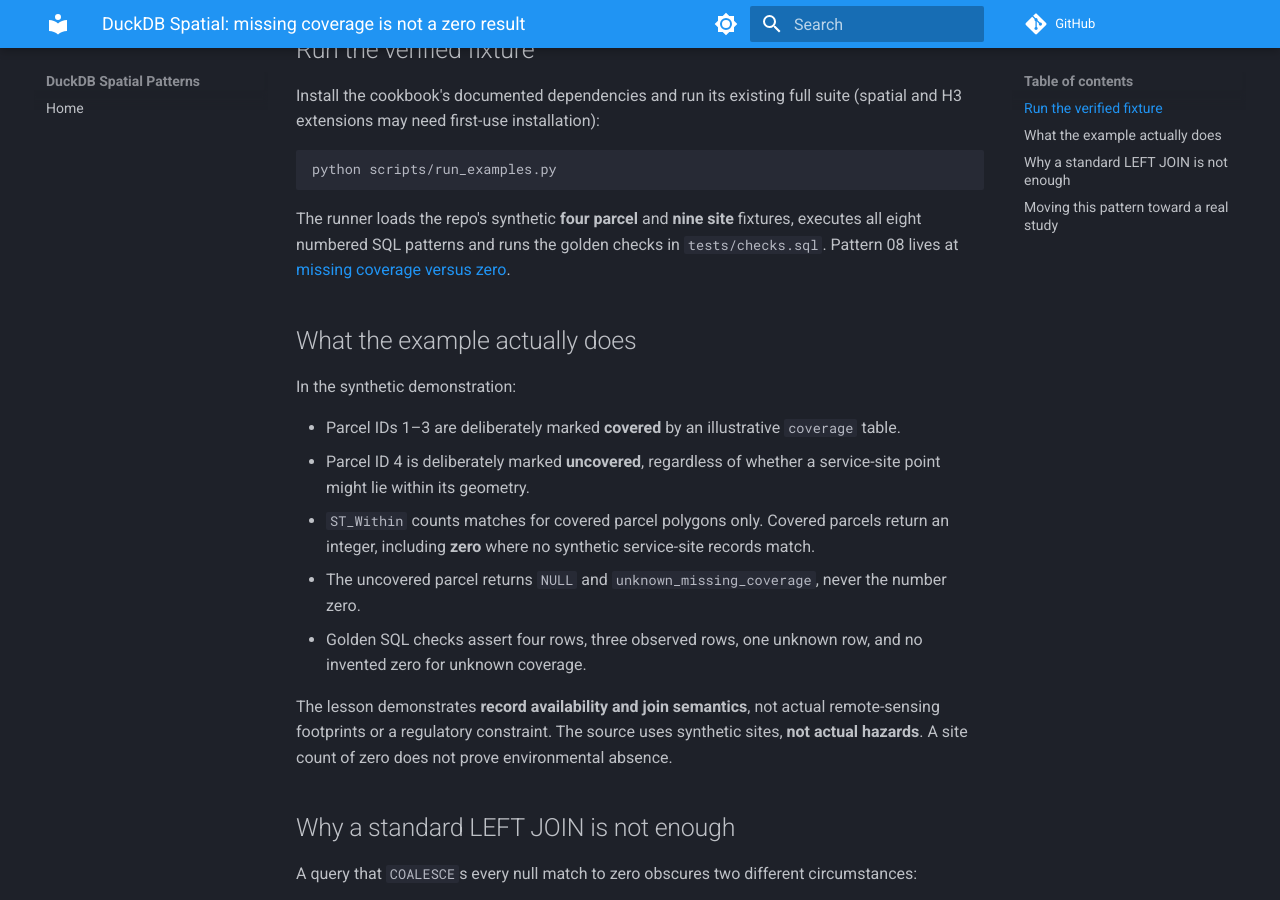
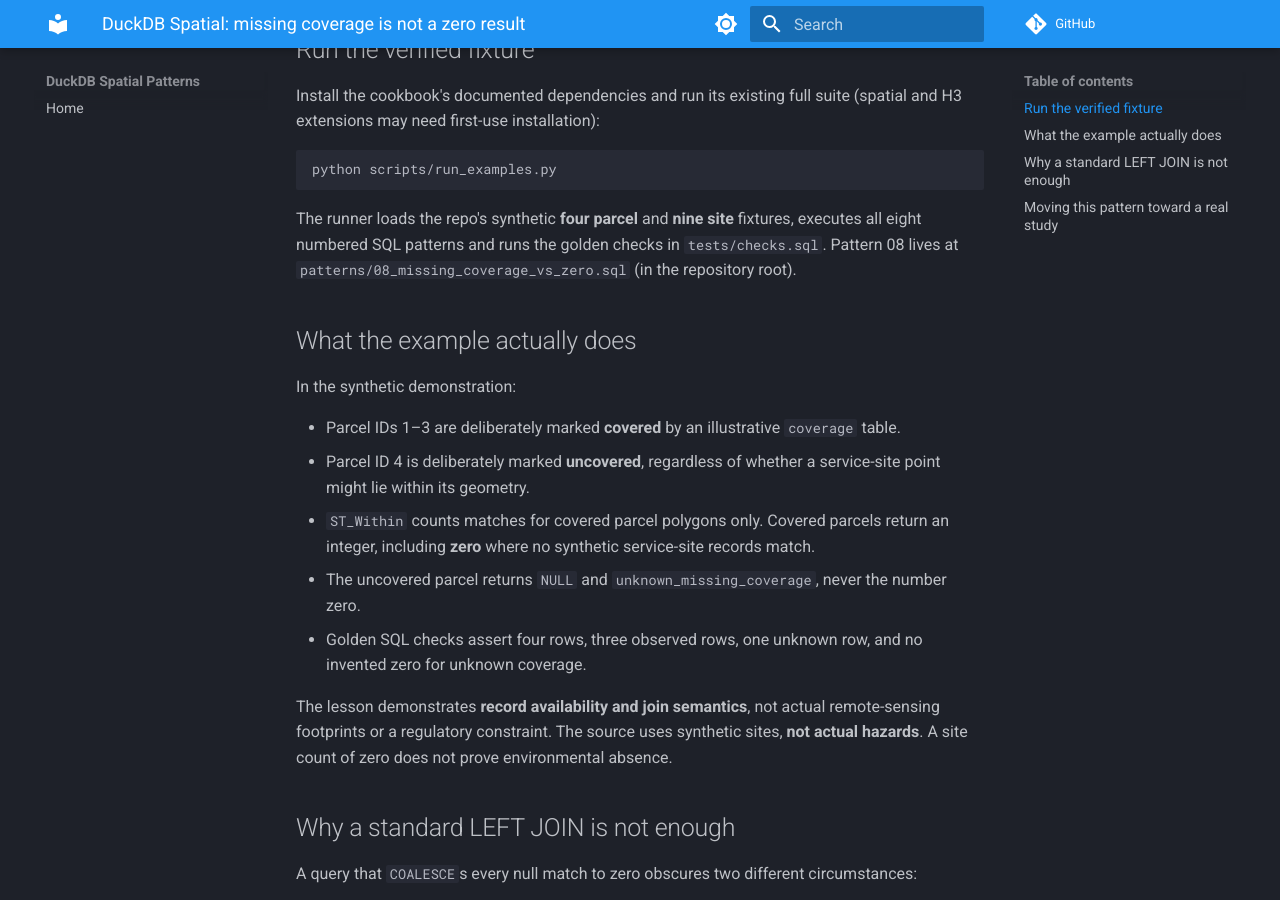
Before and after one commit to ZQM-Computing/duckdb-spatial-cookbook, an MkDocs documentation site: the page built from docs/unknown-vs-zero-parcel-screening.md, in a window 1280 px wide and 900 px high, scrolled down 399 px. Built offline with MkDocs 1.6.1 and Material for MkDocs 9.7.7, drawn with Linux system fonts in a browser that asks for light colours; comment, search, counter and statistics services are not loaded.

Commit message:
fix(docs): avoid MkDocs unresolved link to source-only SQL asset

```diff
--- a/docs/unknown-vs-zero-parcel-screening.md
+++ b/docs/unknown-vs-zero-parcel-screening.md
@@ -21,7 +21,7 @@ python scripts/run_examples.py
 The runner loads the repo's synthetic **four parcel** and **nine site**
 fixtures, executes all eight numbered SQL patterns and runs the golden
 checks in `tests/checks.sql`. Pattern 08 lives at
-[missing coverage versus zero](../patterns/08_missing_coverage_vs_zero.sql).
+`patterns/08_missing_coverage_vs_zero.sql` (in the repository root).
 
 ## What the example actually does
 
```
